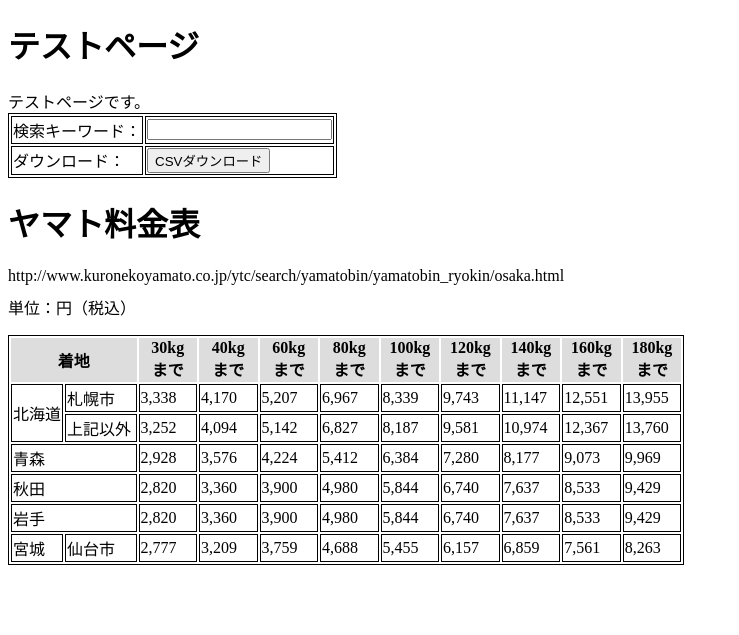
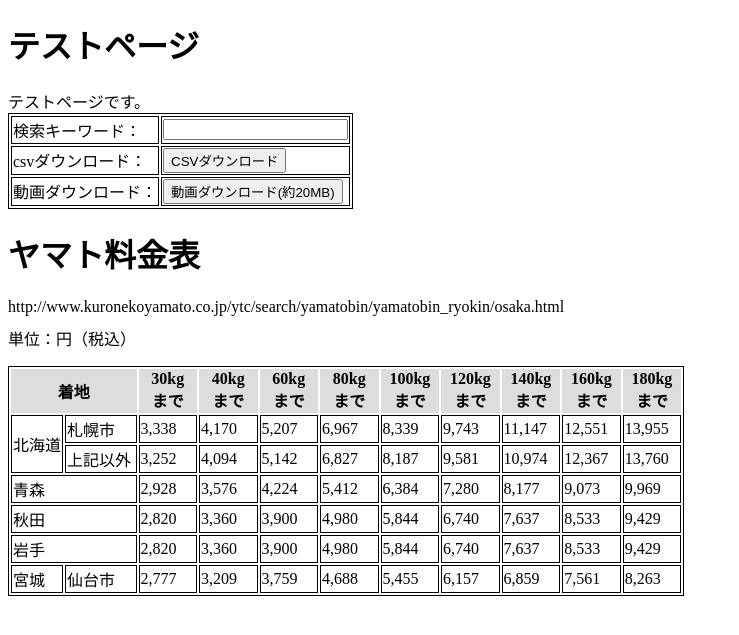
Before and after one commit to gologius/gologius.github.io, a Jekyll site: the page test_selenium.html, which Jekyll copies as it is, in a window 1280 px wide. Shown: the top 635 px of the page, without its empty margins (0-739 px from the left). Built offline with Jekyll 4.4.1, drawn with Linux system fonts in a browser that asks for light colours.

Commit message:
add movie download button

```diff
--- a/test_selenium.html
+++ b/test_selenium.html
@@ -27,6 +27,14 @@
 				//何もしない
 			}
 		}
+
+		function downloadMovie() {
+			if (window.confirm("動画をダウンロードしますか？(約20MB)")) {
+				location.href = "files/test.mp4";
+			} else {
+				//何もしない
+			}
+		}
 	</script>
 
 	<h1>テストページ</h1> テストページです。
@@ -37,8 +45,13 @@
 			<td> <input type="text" name="名前"></td>
 		</tr>
 		<tr>
-			<td>ダウンロード：</td>
+			<td>csvダウンロード：</td>
 			<td> <input type="button" value="CSVダウンロード" onclick="downloadCSV();"></button>
+			</td>
+		</tr>
+		<tr>
+			<td>動画ダウンロード：</td>
+			<td> <input type="button" value="動画ダウンロード(約20MB)" onclick="downloadMovie();"></button>
 			</td>
 		</tr>
 	</table>
```
